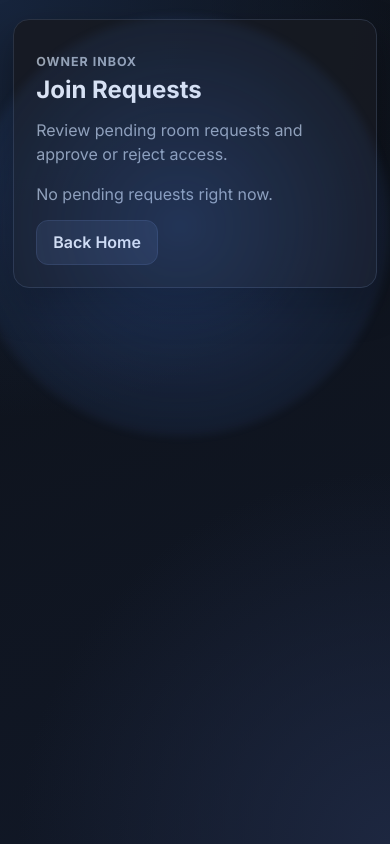
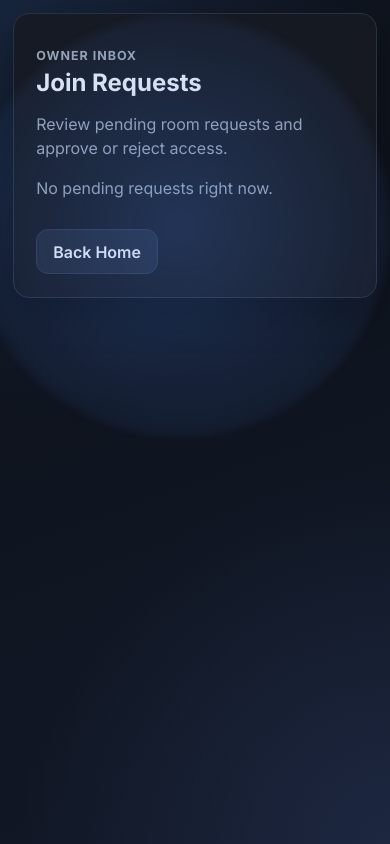
Before and after one commit to akhilpranjal/CrowPigeon, a Django app: template templates/inbox.html in a window 390 px wide. Run offline with Django 5.2, Linux system fonts and the light colour scheme; the template is opened without the code that fills it, so the values that code supplies are empty; parts of the project's set-up code (start-up, migrations or seed data) failed here and were passed over.

Commit message:
UI update

```diff
--- a/chat/static/chat/maximal.css
+++ b/chat/static/chat/maximal.css
@@ -23,7 +23,8 @@
 html,
 body {
   margin: 0;
-  min-height: 100%;
+  height: 100%;
+  overflow: hidden;
 }
 
 body {
@@ -59,13 +60,16 @@ a {
 
 .page-shell {
   position: relative;
-  min-height: 100vh;
-  padding: 3rem 1.2rem;
+  height: 100dvh;
+  min-height: 100dvh;
+  padding: 1rem;
+  overflow: hidden;
 }
 
 .container {
   width: min(1150px, 100%);
   margin: 0 auto;
+  height: 100%;
 }
 
 .backdrop-orb {
@@ -292,17 +296,22 @@ a {
 }
 
 .inbox-wrap {
-  max-width: 860px;
+  width: min(860px, 100%);
+  height: 100%;
   margin: 0 auto;
   background: rgba(22, 26, 34, 0.88);
   border: 1px solid var(--border);
   border-radius: var(--radius-lg);
   box-shadow: var(--shadow);
   padding: 1.4rem;
+  display: grid;
+  grid-template-rows: auto minmax(0, 1fr) auto;
+  gap: 1rem;
+  overflow: hidden;
 }
 
 .inbox-header {
-  margin-bottom: 1rem;
+  margin-bottom: 0;
 }
 
 .request-list {
@@ -504,22 +549,42 @@ a {
 }
 
 @media (max-width: 980px) {
+  html,
+  body {
+    overflow: auto;
+  }
+
+  .page-shell {
+    height: auto;
+    min-height: 100dvh;
+    overflow: visible;
+  }
+
+  .container {
+    height: auto;
+  }
+
   .room-layout {
     grid-template-columns: 1fr;
+    height: auto;
   }
 
   .room-sidebar {
-    position: static;
+    max-height: 38vh;
   }
 
   .chat-msg {
     max-width: 90%;
   }
+
+  .chat-panel {
+    min-height: 60vh;
+  }
 }
 
 @media (max-width: 620px) {
   .page-shell {
-    padding: 1.2rem 0.8rem;
+    padding: 0.8rem;
   }
 
   .composer {
```
Also changed, not shown: other parts of chat/static/chat/maximal.css (+41 -5 lines).
